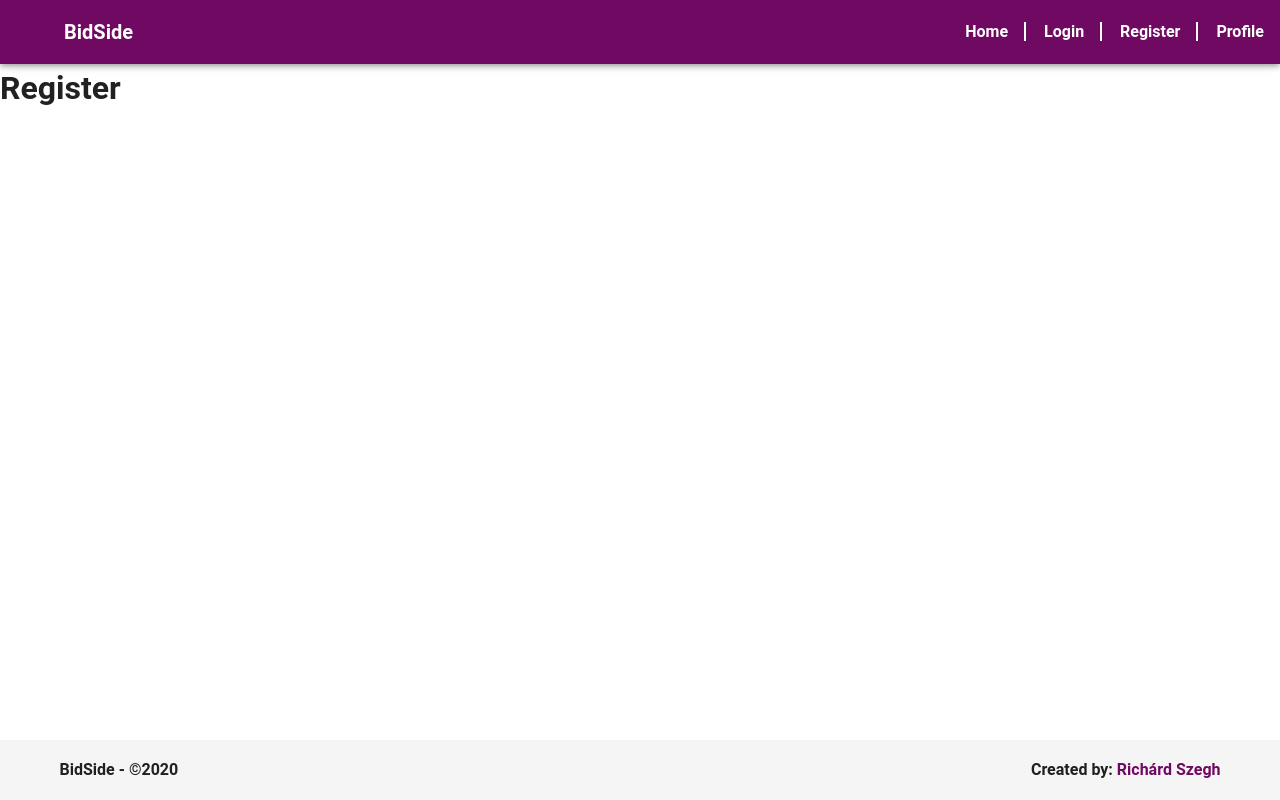
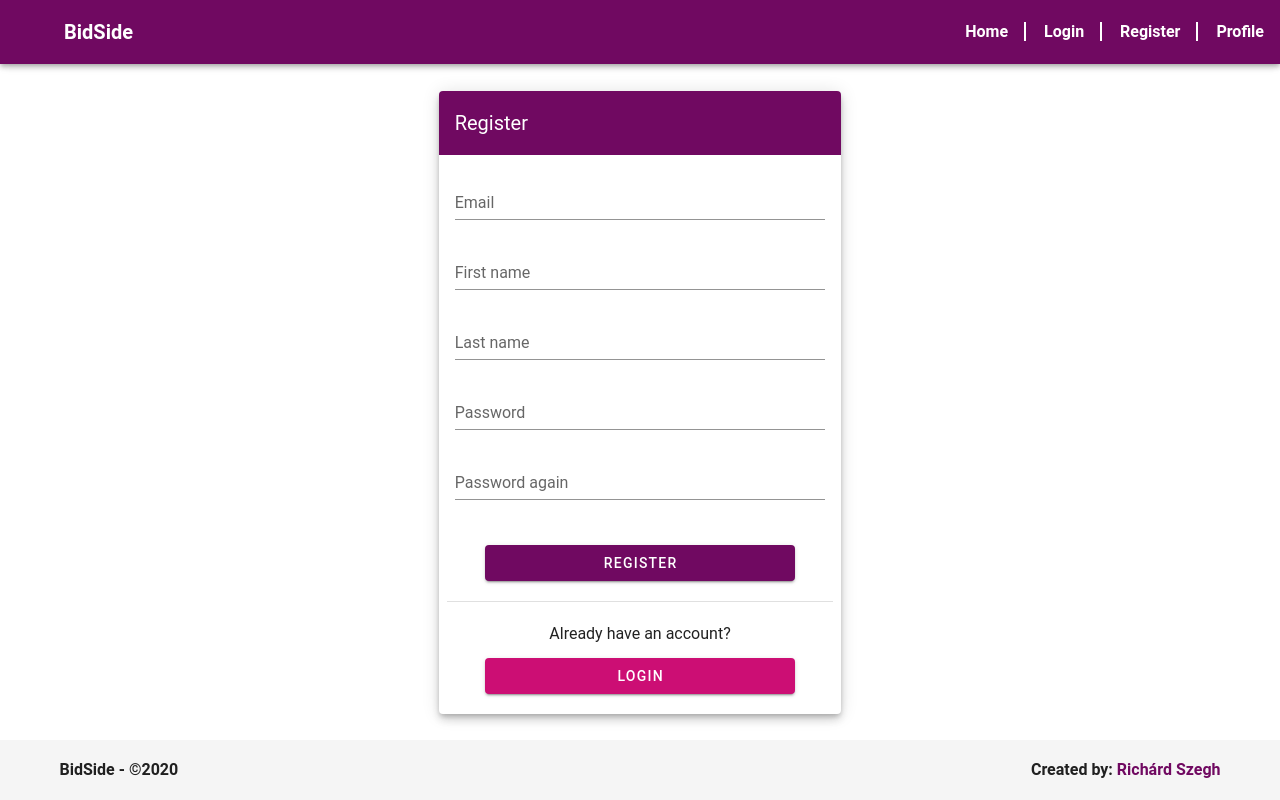
Before and after one commit to BidSide/frontend, a Vue app: page /register in a window 1280 px wide. Built offline with nearby package versions, Linux system fonts and the light colour scheme; the HTML template or start-up script is replaced by a standard one.

Commit message:
register #1 - views & validation

```diff
--- a/src/views/Register.vue
+++ b/src/views/Register.vue
@@ -1,15 +1,179 @@
 <template>
-  <h1>Register</h1>
+  <v-container class="fill-height" fluid>
+    <v-row justify="center" style="max-width: initial;">
+      <v-col cols="12" sm="8" md="6" lg="4">
+        <v-card class="elevation-6">
+          <v-toolbar color="primary" dark flat>
+            <v-toolbar-title>Register</v-toolbar-title>
+          </v-toolbar>
+
+          <v-card-text>
+            <v-form>
+              <v-text-field
+                label="Email"
+                type="text"
+                v-model="email"
+                :error-messages="emailErrors"
+              />
+
+              <v-text-field
+                label="First name"
+                type="text"
+                v-model="firstName"
+                :error-messages="firstNameErrors"
+              />
+
+              <v-text-field
+                label="Last name"
+                type="text"
+                v-model="lastName"
+                :error-messages="lastNameErrors"
+              />
+
+              <v-text-field
+                label="Password"
+                type="password"
+                v-model="password"
+                :error-messages="passwordErrors"
+              />
+
+              <v-text-field
+                label="Password again"
+                type="password"
+                v-model="passwordAgain"
+                :error-messages="passwordAgainErrors"
+              />
+            </v-form>
+          </v-card-text>
+
+          <v-card-actions class="flex-column align-center">
+            <v-btn
+              color="primary"
+              width="80%"
+              @click.prevent="submit"
+              :loading="isSubmitting"
+            >
+              Register
+            </v-btn>
+
+            <v-divider class="mt-5 align-self-stretch" />
+
+            <span class="mt-5 text-center">Already have an account?</span>
+
+            <v-btn
+              class="mt-3 mb-3"
+              color="secondary"
+              width="80%"
+              link
+              to="/login"
+            >
+              Login
+            </v-btn>
+          </v-card-actions>
+        </v-card>
+      </v-col>
+    </v-row>
+  </v-container>
 </template>
 
 <script lang="ts">
 import Vue from 'vue';
 import Component from 'vue-class-component';
+import { required, email, minLength, sameAs } from 'vuelidate/lib/validators';
 
 @Component({
   metaInfo: {
     title: 'Register'
+  },
+
+  validations: {
+    email: {
+      required,
+      email
+    },
+    firstName: {
+      required
+    },
+    lastName: {
+      required
+    },
+    password: {
+      required,
+      minLength: minLength(6)
+    },
+    passwordAgain: {
+      required,
+      sameAs: sameAs('password')
+    }
   }
 })
-export default class Register extends Vue {}
+export default class Register extends Vue {
+  private isSubmitting = false;
+
+  private email = '';
+  private firstName = '';
+  private lastName = '';
+  private password = '';
+  private passwordAgain = '';
+
+  get emailErrors() {
+    const errors: string[] = [];
+    if (this.$v.email && this.$v.email.$dirty) {
+      !this.$v.email.required && errors.push('Email address is required!');
+      !this.$v.email.email &&
+        errors.push('Entered email address is not a valid email address!');
+    }
+    return errors;
+  }
+  get firstNameErrors() {
+    const errors: string[] = [];
+    if (this.$v.firstName && this.$v.firstName.$dirty) {
+      !this.$v.firstName.required && errors.push('First name is required!');
+    }
+    return errors;
+  }
+  get lastNameErrors() {
+    const errors: string[] = [];
+    if (this.$v.lastName && this.$v.lastName.$dirty) {
+      !this.$v.lastName.required && errors.push('Last name is required!');
+    }
+    return errors;
+  }
+  get passwordErrors() {
+    const errors: string[] = [];
+    if (this.$v.password && this.$v.password.$dirty) {
+      !this.$v.password.required && errors.push('Password is required!');
+      !this.$v.password.minLength &&
+        errors.push('Password must be at least 6 characters long!');
+    }
+    return errors;
+  }
+  get passwordAgainErrors() {
+    const errors: string[] = [];
+    if (this.$v.passwordAgain && this.$v.passwordAgain.$dirty) {
+      !this.$v.passwordAgain.required &&
+        errors.push('Password confirmation is required!');
+      !this.$v.passwordAgain.sameAs &&
+        errors.push('Passwords must be identical!');
+    }
+    return errors;
+  }
+
+  async submit() {
+    this.$v.$touch();
+    if (this.$v.$pending || this.$v.$error) {
+      return;
+    }
+
+    this.isSubmitting = true;
+    try {
+      // TODO: register user
+      console.log('registering...');
+    } catch (error) {
+      // TODO: handle error
+      console.error(error);
+    }
+    this.isSubmitting = false;
+  }
+}
 </script>
```
